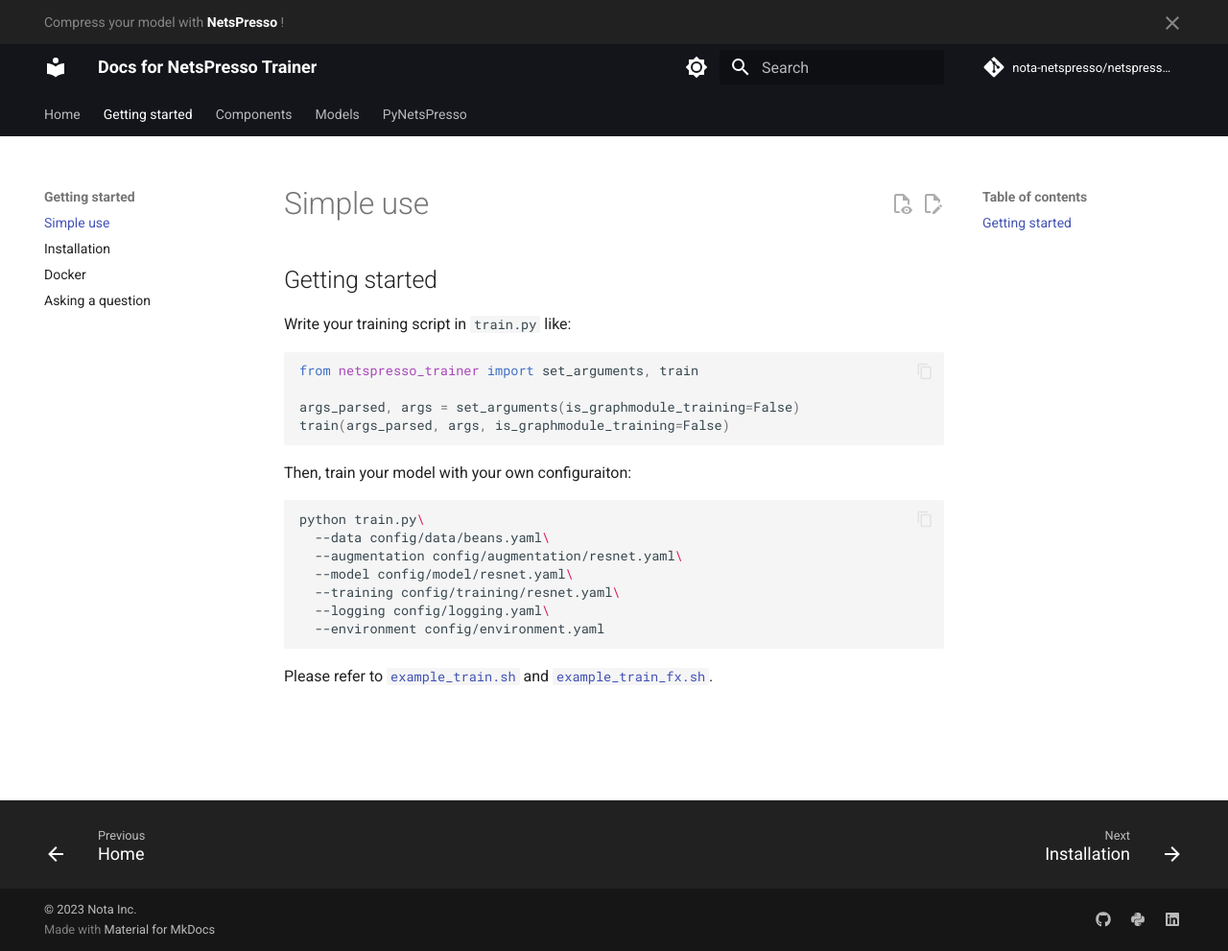
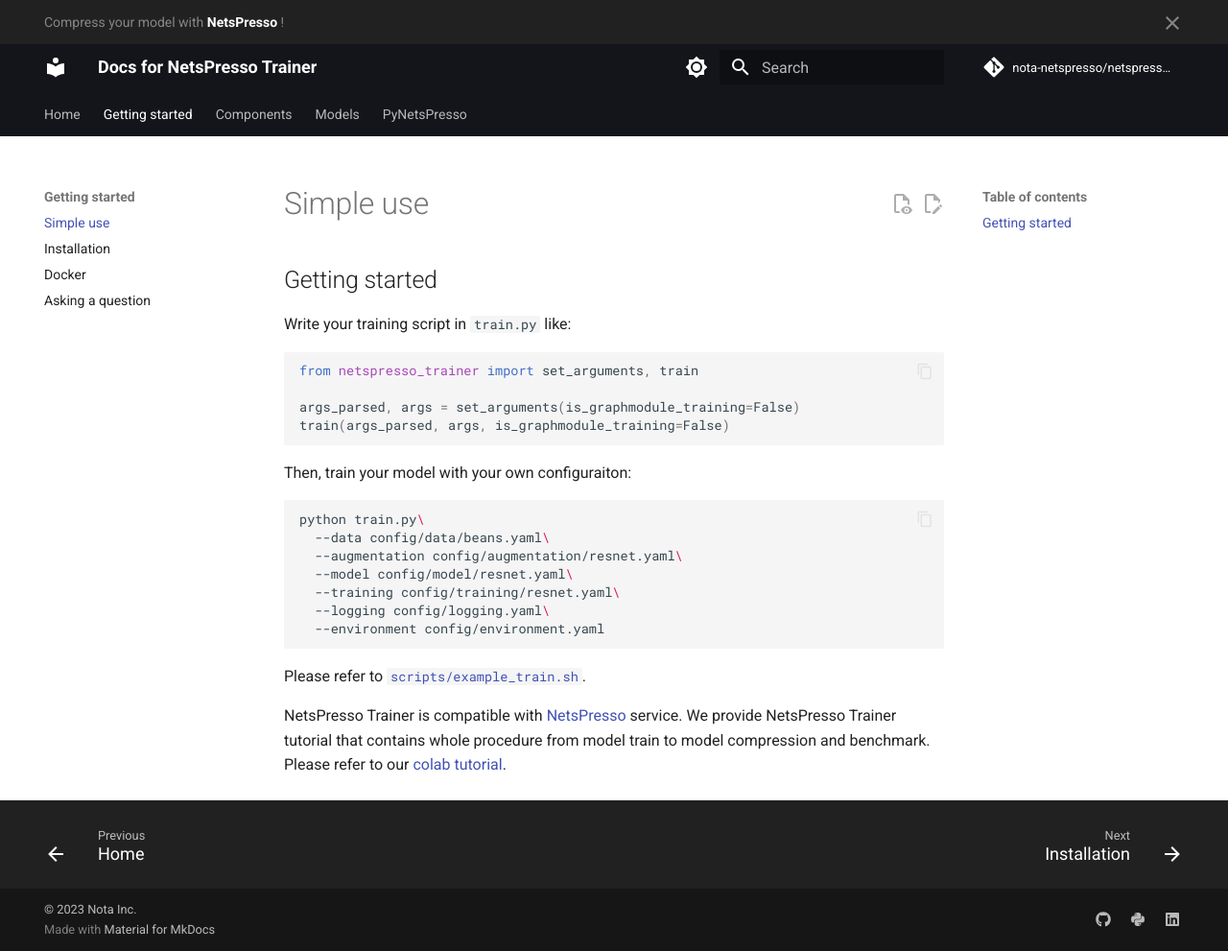
Before and after one commit to Nota-NetsPresso/netspresso-trainer, an MkDocs documentation site: the page built from docs/getting-started.md, in a window 1280 px wide and 991 px high. Shown: the whole window at 96% size. Built offline with MkDocs 1.6.1 and Material for MkDocs 9.7.7, drawn with Linux system fonts in a browser that asks for light colours; comment, search, counter and statistics services are not loaded.

Commit message:
Update colab tutorial to README and docs

````diff
--- a/docs/getting-started.md
+++ b/docs/getting-started.md
@@ -21,4 +21,6 @@
   --environment config/environment.yaml
 ```
 
-Please refer to [`example_train.sh`](./example_train.sh) and [`example_train_fx.sh`](./example_train_fx.sh).
+Please refer to [`scripts/example_train.sh`](https://github.com/Nota-NetsPresso/netspresso-trainer/blob/dev/scripts/example_train.sh).
+
+NetsPresso Trainer is compatible with [NetsPresso](https://netspresso.ai/) service. We provide NetsPresso Trainer tutorial that contains whole procedure from model train to model compression and benchmark. Please refer to our [colab tutorial](https://colab.research.google.com/drive/1RBKMCPEa4x-4X31zqzTS8WgQI9TQt3e-?usp=sharing).
````
Also changed, not shown: README.md (+3 -1 lines).
